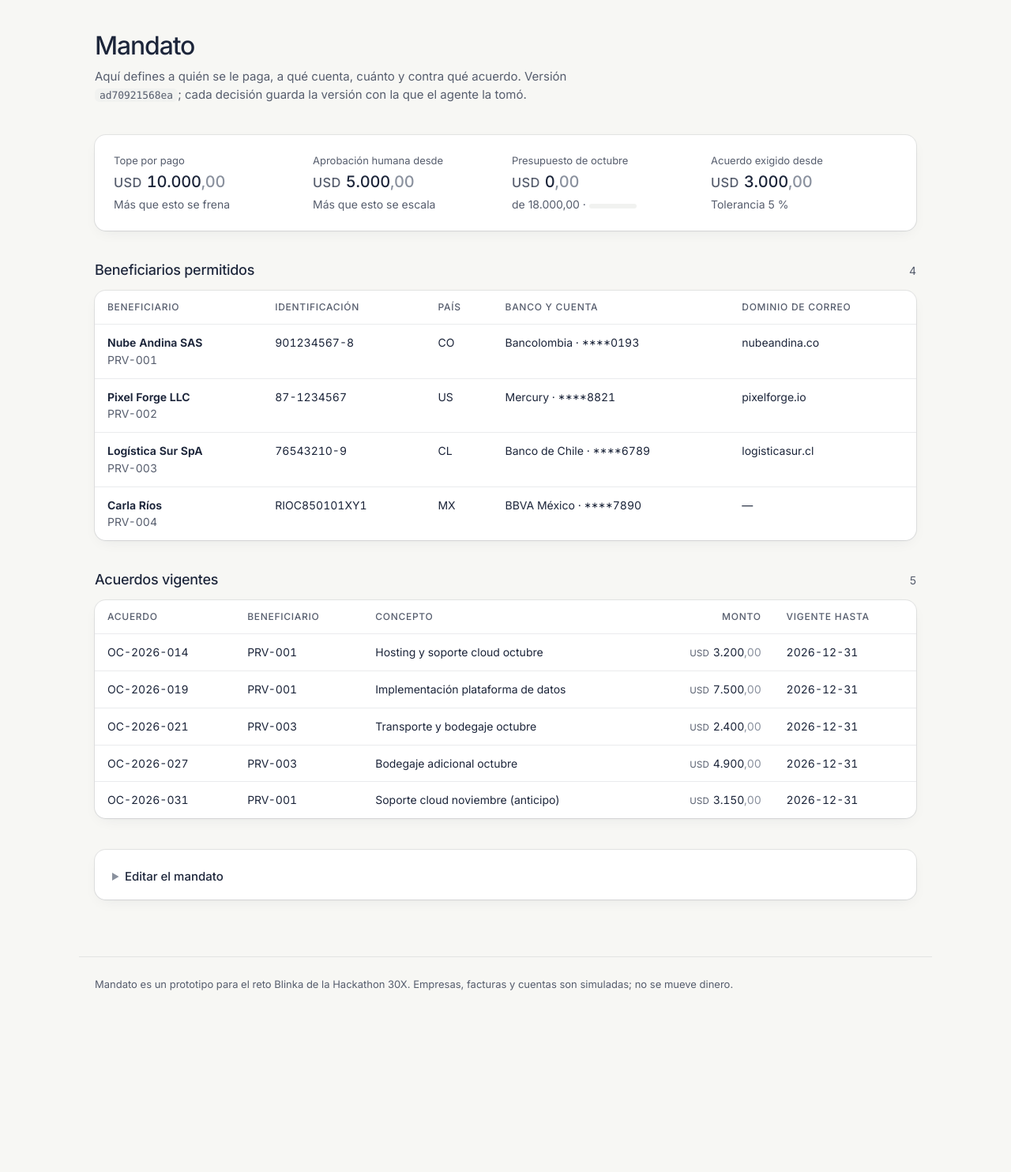
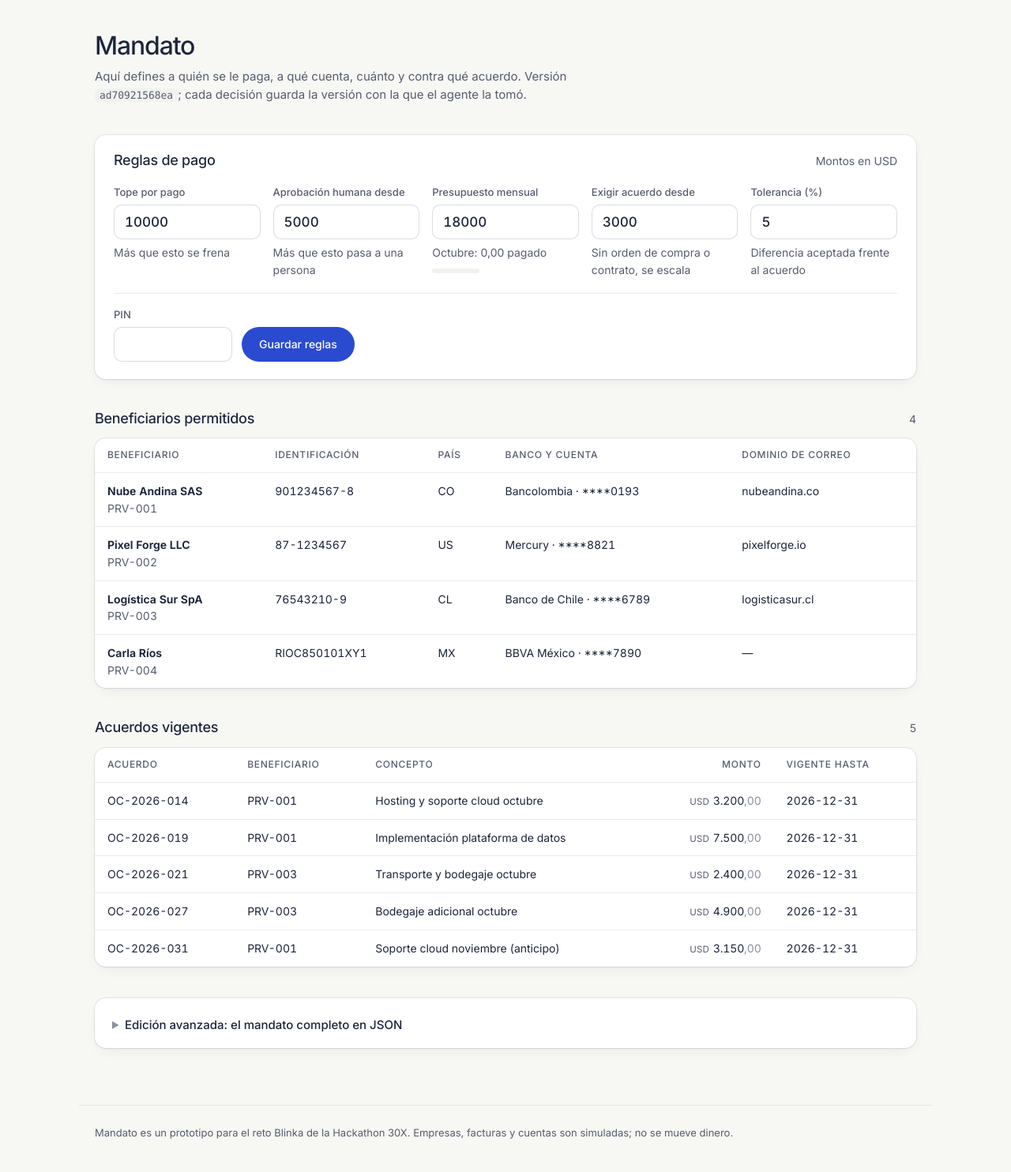
Before and after one commit to giovanny4561/mandato-blinka, a FastAPI app: page /mandato in a window 1280 px wide. Shown: the part 61-1545 px from the top of the page at 79% size. Before the commit the page ends 1315 px from the top, so only its background shows below. Run offline with FastAPI, Linux system fonts and the light colour scheme; data that the repository does not hold is empty; some libraries are stand-ins or nearby versions.

Commit message:
feat: pantalla de reglas simple en /mandato
Formulario con tope por pago, aprobación humana, presupuesto mensual,
acuerdo exigido y tolerancia, guardado con PIN en POST /mandato/limites.
Valida el mandato completo antes de guardar; el modelo ahora exige montos
positivos, tolerancia entre 0 y 100 y umbral humano no mayor que el tope.
El editor JSON queda plegado como edición avanzada.

Co-Authored-By: Claude Opus 5.5 <noreply@anthropic.com>
Claude-Session: https://claude.ai/code/session_01VDSNUwmax8tVhckMDMXySu

```diff
--- a/app/main.py
+++ b/app/main.py
@@ -9,6 +9,7 @@ import re
 import threading
 from contextlib import asynccontextmanager
 from datetime import datetime
+from decimal import Decimal
 from pathlib import Path
 from zoneinfo import ZoneInfo
 
@@ -253,11 +254,22 @@ def panel(request: Request):
                   empresa=m.empresa.nombre, mandato_hash=mod_mandato.hash_de(m))
 
 
+def pagina_mandato(request: Request, status: int = 200, **ctx):
+    m = mod_mandato.cargar()
+    ctx = {"json": m.model_dump_json(indent=2), "error": None, "error_limites": None, "guardado": False} | ctx
+    return render(request, "mandato.html", status, mandato=m, hash=mod_mandato.hash_de(m), consumido=consumido_mes(m),
+                  mes=MESES_LARGOS[config.hoy().month - 1], **ctx)
+
+
+def motivo(e: ValidationError) -> str:
+    primero = e.errors()[0]
+    donde = ".".join(str(x) for x in primero["loc"]) or "raíz"
+    return f"El mandato no es válido en «{donde}»: {primero['msg']}. No se guardó nada."
+
+
 @app.get("/mandato", response_class=HTMLResponse, include_in_schema=False)
 def ver_mandato(request: Request, guardado: bool = False):
-    m = mod_mandato.cargar()
-    return render(request, "mandato.html", mandato=m, hash=mod_mandato.hash_de(m), consumido=consumido_mes(m),
-                  json=m.model_dump_json(indent=2), error=None, guardado=guardado, mes=MESES_LARGOS[config.hoy().month - 1])
+    return pagina_mandato(request, guardado=guardado)
 
 
 @app.post("/mandato", response_class=HTMLResponse, include_in_schema=False)
@@ -266,12 +278,25 @@ def guardar_mandato(request: Request, json: str = Form(...), pin: str = Form(...
     try:
         nuevo = Mandato.model_validate_json(json)
     except ValidationError as e:
-        m = mod_mandato.cargar()
-        primero = e.errors()[0]
-        donde = ".".join(str(x) for x in primero["loc"]) or "raíz"
-        return render(request, "mandato.html", 400, mandato=m, hash=mod_mandato.hash_de(m), consumido=consumido_mes(m),
-                      json=json, error=f"El mandato no es válido en «{donde}»: {primero['msg']}. No se guardó nada.",
-                      guardado=False, mes=MESES_LARGOS[config.hoy().month - 1])
+        return pagina_mandato(request, 400, json=json, error=motivo(e))
+    mod_mandato.guardar(nuevo)
+    return RedirectResponse("/mandato?guardado=1", status_code=303)
+
+
+@app.post("/mandato/limites", response_class=HTMLResponse, include_in_schema=False)
+def guardar_limites(request: Request, pin: str = Form(...), tope_por_pago: Decimal = Form(...),
+                    umbral_aprobacion_humana: Decimal = Form(...), presupuesto: Decimal = Form(...),
+                    exigir_acuerdo_desde: Decimal = Form(...), tolerancia_pct: Decimal = Form(...)):
+    """Formulario simple: cambia solo los cinco límites y valida el mandato completo antes de guardar."""
+    exigir_pin(pin)
+    datos = mod_mandato.cargar().model_dump()
+    datos["limites"] |= {"tope_por_pago": tope_por_pago, "umbral_aprobacion_humana": umbral_aprobacion_humana}
+    datos["limites"]["presupuesto_periodo"]["monto"] = presupuesto
+    datos["conciliacion"] |= {"exigir_acuerdo_desde": exigir_acuerdo_desde, "tolerancia_pct": tolerancia_pct}
+    try:
+        nuevo = Mandato.model_validate(datos)
+    except ValidationError as e:
+        return pagina_mandato(request, 400, error_limites=motivo(e))
     mod_mandato.guardar(nuevo)
     return RedirectResponse("/mandato?guardado=1", status_code=303)
 
--- a/app/static/estilo.css
+++ b/app/static/estilo.css
@@ -115,9 +115,6 @@ p { margin: 0; }
 .datos { display: grid; grid-template-columns: repeat(4, minmax(0, 1fr)); gap: 16px; margin: 0; padding-top: 18px; border-top: 1px solid var(--linea); }
 .datos dt { color: var(--tinta-2); font-size: .8125rem; }
 .datos dd { margin: 2px 0 0; font-size: 1.0625rem; font-weight: 500; font-variant-numeric: tabular-nums; letter-spacing: -0.01em; }
-.datos--limites { background: var(--superficie); border-radius: var(--radio); box-shadow: var(--sombra), 0 0 0 1px var(--linea); padding: 22px 24px; border-top: 0; }
-.datos--limites dd { font-size: 1.25rem; }
-.datos--limites p { margin-top: 2px; }
 
 /* Registro con forma de movimientos bancarios */
 .movimientos { list-style: none; margin: 0; padding: 6px; display: grid; background: var(--superficie); border-radius: var(--radio); box-shadow: var(--sombra), 0 0 0 1px var(--linea); }
@@ -205,6 +202,13 @@ textarea.codigo { height: 380px; padding: 12px 14px; font: .8125rem/1.5 var(--mo
 .dos-columnas { display: grid; grid-template-columns: repeat(2, minmax(0, 1fr)); gap: 16px; }
 .formulario { padding: 24px; display: grid; gap: 14px; align-content: start; }
 .formulario .boton { justify-self: start; }
+.reglas { padding: 22px 24px; display: grid; gap: 18px; }
+.reglas .seccion-cabeza { margin: 0; }
+.reglas__campos { display: grid; grid-template-columns: repeat(auto-fit, minmax(170px, 1fr)); gap: 18px 16px; }
+.reglas__campos .campo { align-content: start; }
+.reglas__campos label { color: var(--tinta-2); font-size: .8125rem; }
+.reglas__campos input { font-size: 1.0625rem; font-weight: 500; font-variant-numeric: tabular-nums; }
+.reglas__pie { display: flex; flex-wrap: wrap; align-items: end; gap: 12px; padding-top: 16px; border-top: 1px solid var(--linea); }
 .editor { padding: 18px 22px; }
 .editor summary { font-size: .9375rem; font-weight: 500; color: var(--tinta); }
 .editor form { display: grid; gap: 12px; margin-top: 14px; }
--- a/app/templates/mandato.html
+++ b/app/templates/mandato.html
@@ -8,12 +8,32 @@
 </div>
 {% if guardado %}<p class="aviso aviso--ok" role="status">Mandato guardado. Versión nueva <code>{{ hash }}</code>.</p>{% endif %}
 
-<dl class="datos datos--limites">
-  <div><dt>Tope por pago</dt><dd>{{ mandato.limites.tope_por_pago|monto(base) }}</dd><p class="tenue">Más que esto se frena</p></div>
-  <div><dt>Aprobación humana desde</dt><dd>{{ mandato.limites.umbral_aprobacion_humana|monto(base) }}</dd><p class="tenue">Más que esto se escala</p></div>
-  <div><dt>Presupuesto de {{ mes }}</dt><dd>{{ consumido|monto(base) }}</dd><p class="tenue">de {{ mandato.limites.presupuesto_periodo.monto|dinero }} · <span class="medidor medidor--linea"><span style="width: {{ [100, (consumido / (mandato.limites.presupuesto_periodo.monto|float) * 100)|round|int]|min }}%"></span></span></p></div>
-  <div><dt>Acuerdo exigido desde</dt><dd>{{ mandato.conciliacion.exigir_acuerdo_desde|monto(base) }}</dd><p class="tenue">Tolerancia {{ mandato.conciliacion.tolerancia_pct|num(0) }} %</p></div>
-</dl>
+<form class="tarjeta reglas" method="post" action="/mandato/limites" aria-labelledby="t-reglas">
+  <div class="seccion-cabeza"><h2 id="t-reglas">Reglas de pago</h2><span class="tenue">Montos en {{ base }}</span></div>
+  {% if error_limites %}<p class="error" role="alert">{{ error_limites }}</p>{% endif %}
+  <div class="reglas__campos">
+    <div class="campo"><label for="r-tope">Tope por pago</label>
+      <input id="r-tope" name="tope_por_pago" type="number" min="0.01" step="0.01" inputmode="decimal" value="{{ mandato.limites.tope_por_pago }}" required aria-describedby="a-tope">
+      <p class="tenue" id="a-tope">Más que esto se frena</p></div>
+    <div class="campo"><label for="r-umbral">Aprobación humana desde</label>
+      <input id="r-umbral" name="umbral_aprobacion_humana" type="number" min="0.01" step="0.01" inputmode="decimal" value="{{ mandato.limites.umbral_aprobacion_humana }}" required aria-describedby="a-umbral">
+      <p class="tenue" id="a-umbral">Más que esto pasa a una persona</p></div>
+    <div class="campo"><label for="r-presupuesto">Presupuesto mensual</label>
+      <input id="r-presupuesto" name="presupuesto" type="number" min="0.01" step="0.01" inputmode="decimal" value="{{ mandato.limites.presupuesto_periodo.monto }}" required aria-describedby="a-presupuesto">
+      <p class="tenue" id="a-presupuesto">{{ mes|capitalize }}: {{ consumido|dinero }} pagado <span class="medidor medidor--linea"><span style="width: {{ [100, (consumido / (mandato.limites.presupuesto_periodo.monto|float) * 100)|round|int]|min }}%"></span></span></p></div>
+    <div class="campo"><label for="r-acuerdo">Exigir acuerdo desde</label>
+      <input id="r-acuerdo" name="exigir_acuerdo_desde" type="number" min="0" step="0.01" inputmode="decimal" value="{{ mandato.conciliacion.exigir_acuerdo_desde }}" required aria-describedby="a-acuerdo">
+      <p class="tenue" id="a-acuerdo">Sin orden de compra o contrato, se escala</p></div>
+    <div class="campo"><label for="r-tolerancia">Tolerancia (%)</label>
+      <input id="r-tolerancia" name="tolerancia_pct" type="number" min="0" max="100" step="0.1" inputmode="decimal" value="{{ mandato.conciliacion.tolerancia_pct }}" required aria-describedby="a-tolerancia">
+      <p class="tenue" id="a-tolerancia">Diferencia aceptada frente al acuerdo</p></div>
+  </div>
+  <div class="reglas__pie">
+    <div class="campo campo--pin"><label for="pin-reglas">PIN</label>
+      <input id="pin-reglas" name="pin" type="password" inputmode="numeric" autocomplete="off" required></div>
+    <button class="boton">Guardar reglas</button>
+  </div>
+</form>
 
 <section aria-labelledby="t-prov">
   <div class="seccion-cabeza"><h2 id="t-prov">Beneficiarios permitidos</h2><span class="tenue">{{ mandato.proveedores_permitidos|length }}</span></div>
@@ -44,7 +64,7 @@
 </section>
 
 <details class="tarjeta editor" {% if error %}open{% endif %}>
-  <summary>Editar el mandato</summary>
+  <summary>Edición avanzada: el mandato completo en JSON</summary>
   <form method="post" action="/mandato">
     {% if error %}<p class="error" role="alert">{{ error }}</p>{% endif %}
     <label for="json">Mandato en JSON. Se valida completo antes de guardar.</label>
```
Also changed, not shown: app/modelos.py (+12 -6 lines), tests/test_api.py (+26 -1 lines).
